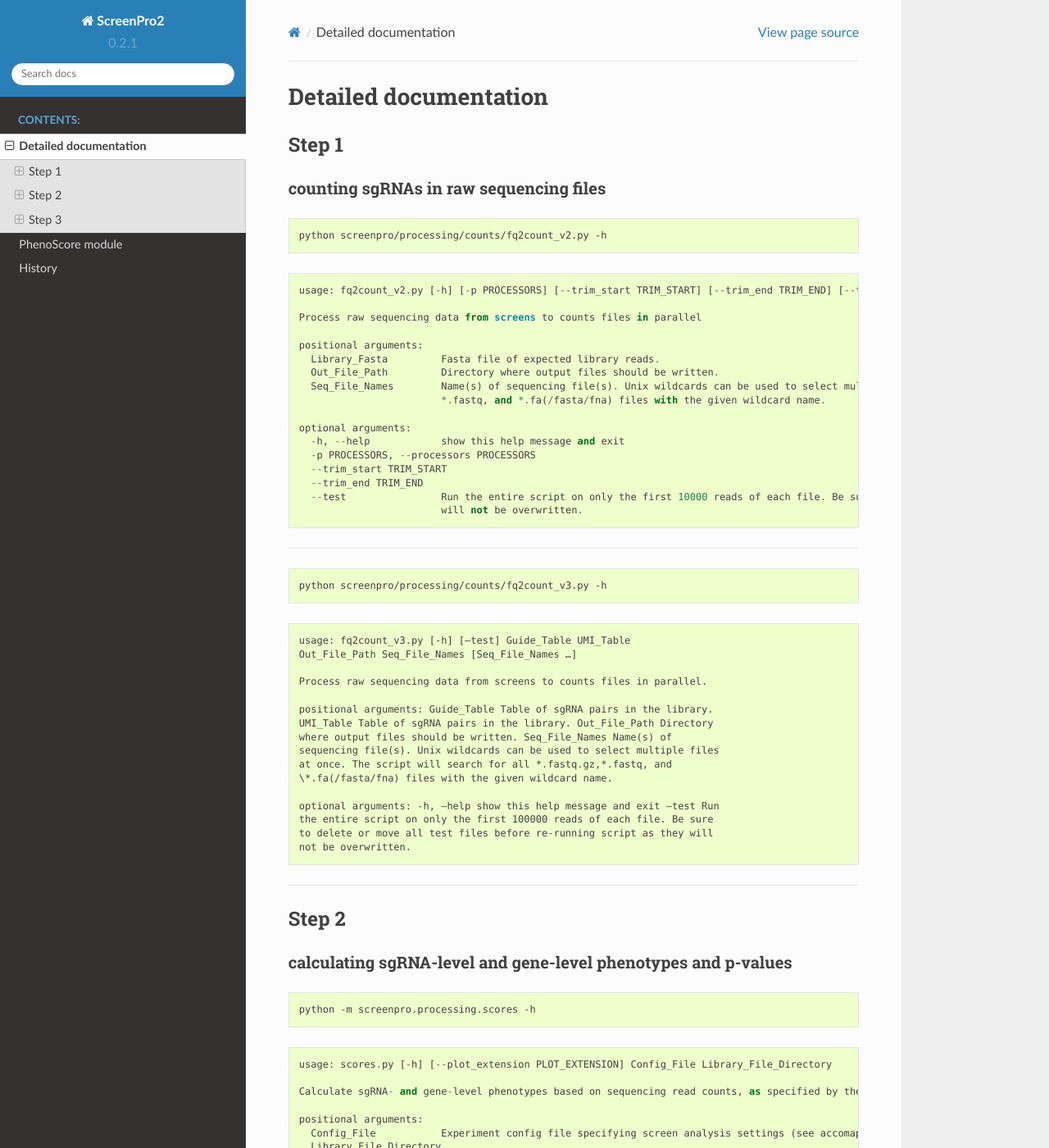
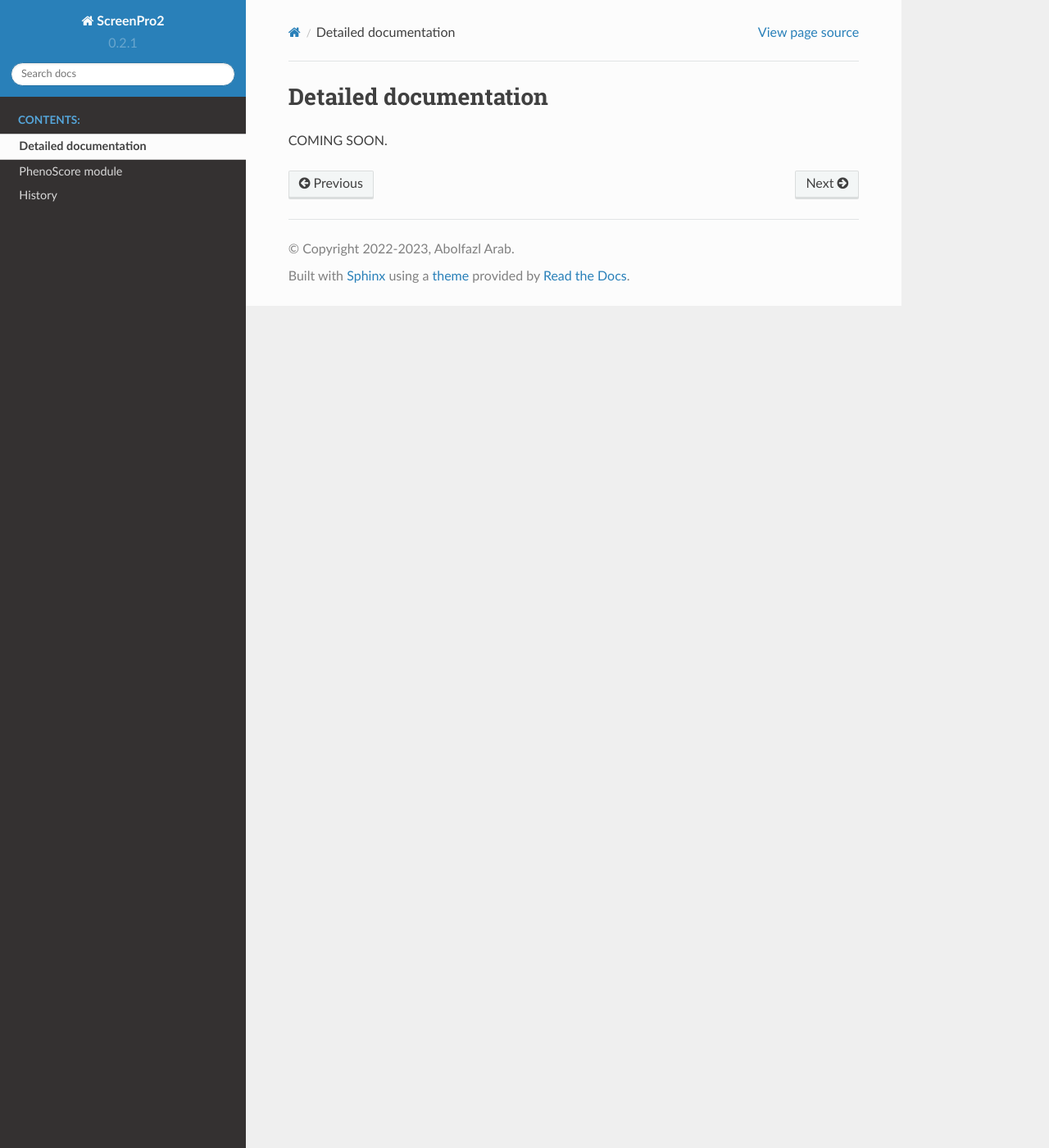
Before and after one commit to ArcInstitute/ScreenPro2, a Sphinx documentation site: the page built from docs/source/usage.rst, in a window 1280 px wide and 1400 px high. Shown: the whole window at 82% size. Built offline with Sphinx 7.4.7 and the Read the Docs theme 2.0.0, drawn with Linux system fonts in a browser that asks for light colours; some of the changed text lies outside the part shown.

Commit message:
remove old notes

```diff
--- a/docs/source/usage.rst
+++ b/docs/source/usage.rst
@@ -1,91 +1,4 @@
 Detailed documentation
 ======================
 
-Step 1
-______
-counting sgRNAs in raw sequencing files
-~~~~~~~~~~~~~~~~~~~~~~~~~~~~~~~~~~~~~~~
-.. code:: bash
-
-  python screenpro/processing/counts/fq2count_v2.py -h
-
-::
-
-   usage: fq2count_v2.py [-h] [-p PROCESSORS] [--trim_start TRIM_START] [--trim_end TRIM_END] [--test] Library_Fasta Out_File_Path Seq_File_Names [Seq_File_Names ...]
-
-   Process raw sequencing data from screens to counts files in parallel
-
-   positional arguments:
-     Library_Fasta         Fasta file of expected library reads.
-     Out_File_Path         Directory where output files should be written.
-     Seq_File_Names        Name(s) of sequencing file(s). Unix wildcards can be used to select multiple files at once. The script will search for all *.fastq.gz,
-                           *.fastq, and *.fa(/fasta/fna) files with the given wildcard name.
-
-   optional arguments:
-     -h, --help            show this help message and exit
-     -p PROCESSORS, --processors PROCESSORS
-     --trim_start TRIM_START
-     --trim_end TRIM_END
-     --test                Run the entire script on only the first 10000 reads of each file. Be sure to delete or move all test files before re-running script as they
-                           will not be overwritten.
-
---------------
-
-.. code:: bash
-
-   python screenpro/processing/counts/fq2count_v3.py -h
-
-::
-
-    usage: fq2count_v3.py [-h] [–test] Guide_Table UMI_Table
-    Out_File_Path Seq_File_Names [Seq_File_Names …]
-
-    Process raw sequencing data from screens to counts files in parallel.
-
-    positional arguments: Guide_Table Table of sgRNA pairs in the library.
-    UMI_Table Table of sgRNA pairs in the library. Out_File_Path Directory
-    where output files should be written. Seq_File_Names Name(s) of
-    sequencing file(s). Unix wildcards can be used to select multiple files
-    at once. The script will search for all *.fastq.gz,*.fastq, and
-    \*.fa(/fasta/fna) files with the given wildcard name.
-
-    optional arguments: -h, –help show this help message and exit –test Run
-    the entire script on only the first 100000 reads of each file. Be sure
-    to delete or move all test files before re-running script as they will
-    not be overwritten.
-
---------------
-
-Step 2
-______
-calculating sgRNA-level and gene-level phenotypes and p-values
-~~~~~~~~~~~~~~~~~~~~~~~~~~~~~~~~~~~~~~~~~~~~~~~~~~~~~~~~~~~~~~
-.. code:: bash
-
-   python -m screenpro.processing.scores -h
-
-::
-
-   usage: scores.py [-h] [--plot_extension PLOT_EXTENSION] Config_File Library_File_Directory
-
-   Calculate sgRNA- and gene-level phenotypes based on sequencing read counts, as specified by the experiment config file.
-
-   positional arguments:
-     Config_File           Experiment config file specifying screen analysis settings (see accomapnying BLANK and DEMO files).
-     Library_File_Directory
-                           Directory containing reference library tables and the library_config.txt file.
-
-   optional arguments:
-     -h, --help            show this help message and exit
-     --plot_extension PLOT_EXTENSION
-                           Image extension for plot files, or "off". Default is png.
-
---------------
-
-Step 3
-______
-
-making custom graphs
-~~~~~~~~~~~~~~~~~~~~
-
 COMING SOON.
```
